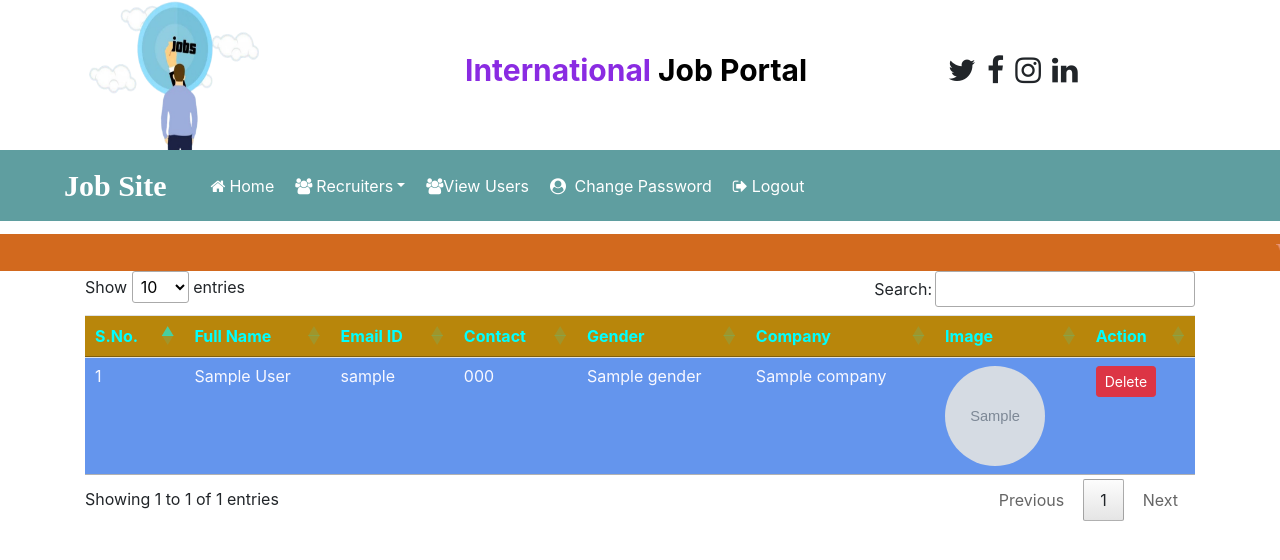
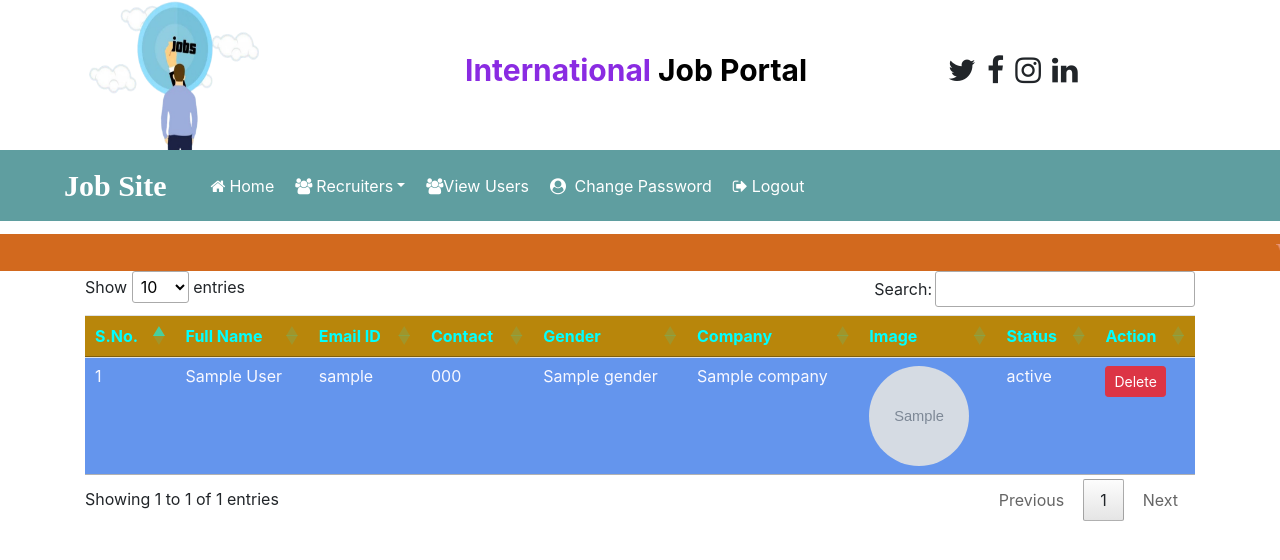
Before and after one commit to auvishekdas/drf-job-portal-api, a Django app: template Jobportal/Job/templates/recruiter_pending.html in a window 1280 px wide. Shown: the top 560 px of the page. Run offline with Django 3.2, Linux system fonts and the light colour scheme; the template is opened without the code that fills it: most values are stand-ins (such as "Sample title", 1, 10 or a date in 2020); grey boxes marked "Sample" are stand-in pictures; some libraries are stand-ins or nearby versions.

Commit message:
Update full repository

```diff
--- a/Jobportal/Job/templates/recruiter_pending.html
+++ b/Jobportal/Job/templates/recruiter_pending.html
@@ -23,6 +23,7 @@
         <th>Gender</th>
         <th>Company</th>
         <th>Image</th>
+        <th>Status</th>
         <th>Action</th>
     </tr>
     </thead>
@@ -36,6 +37,7 @@
         <td>{{i.gender}}</td>
         <td>{{i.company}}</td>
         <td><img src="{{i.image.url}}" style="width: 100px; height: 100px; border-radius: 50%"></td>
+        <td>{{i.status}}</td>
         <td><a href="{% url 'delete_recruiter' i.id  %}" class="btn btn-danger btn-sm" onclick="return confirm('Are You Agree?')">Delete</a></td>
     </tr>
     {% endfor %}
```
Also changed, not shown: README.md.
